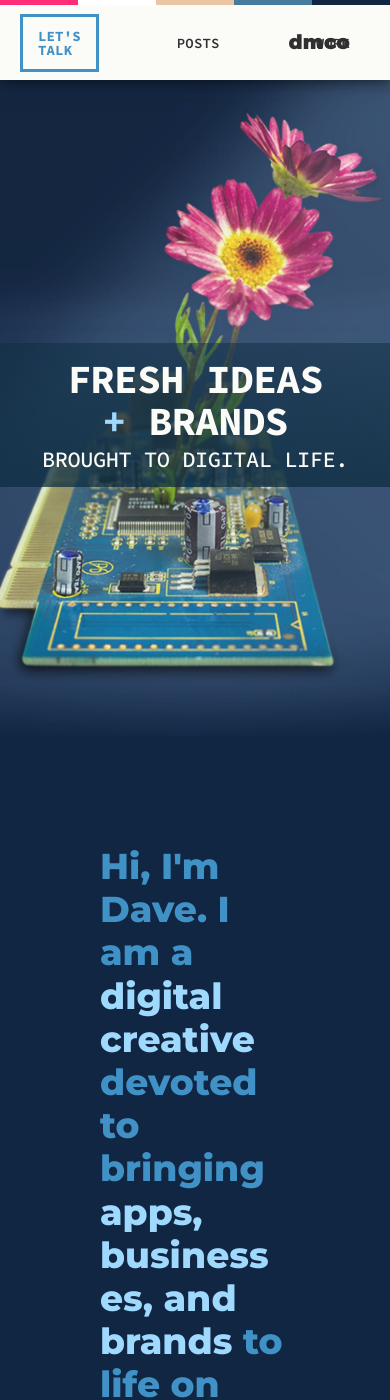
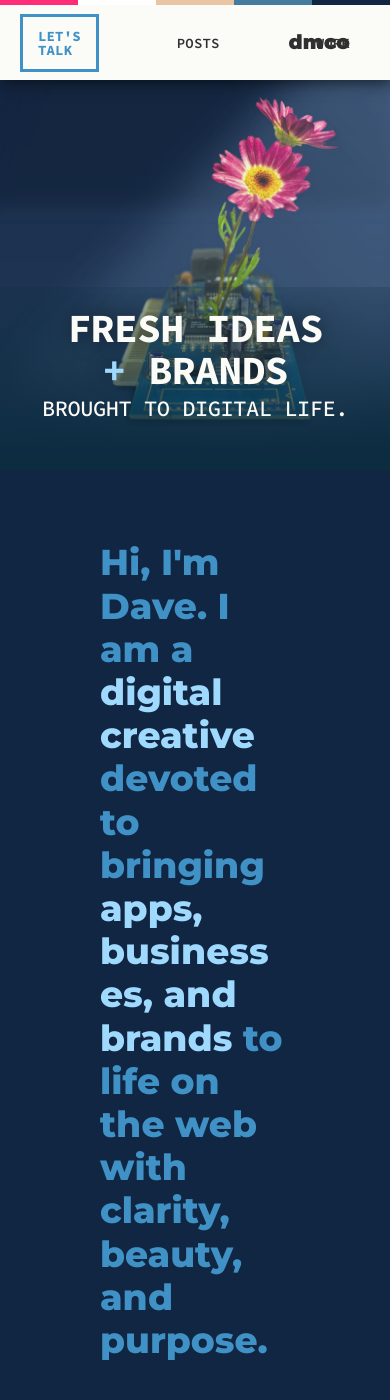
Before and after one commit to middletond/dmco, a Jekyll site: the page built from index.html, in a window 390 px wide and 1400 px high. Built offline with Jekyll 4.4.1, drawn with Linux system fonts in a browser that asks for light colours.

Commit message:
Refine hero mobile styles

```diff
--- a/_sass/_hero.scss
+++ b/_sass/_hero.scss
@@ -1,6 +1,6 @@
 .hero {
 	margin: 0;
-	min-height: 700px;
+	// min-height: 700px;
 	overflow: hidden;
 	position: relative;
 	// size of .hero-image dictates .hero height
@@ -11,19 +11,19 @@
 		z-index: 0;
     top: 0px;
     right: 0px;
-		@include below($break-large) {
-			right: -80px;
+		min-width: 1200px;
+		max-width: 1600px;
+		@include below($break-large) { right: -80px;}
+		@include below($break-small) {
+			min-width: 700px;
+			right: 0px;
 		}
-    min-width: 1200px;
-		max-width: 1600px;
+		@include below($break-tiny) { right: 0px;}
     img { width: 100%; }
 	}
 	.hero-text {
 		@include flex_display();
 		@include flex_align_items(center);
-		@include below($break-small) {
-			// @include flex_align_items(flex-end);
-		}
 		position: absolute;
 		top: 0px;
 		width: 100%;
@@ -31,42 +31,52 @@
 		z-index: 1;
 		.heading-block {
 			border: none;
-			margin-top: 0px;
+			margin: 0px;
 			box-sizing: border-box;
 			padding: 15px 20px 15px 100px;
 			@include below($break-large) { padding-left: 50px; }
 			@include below($break-medium) {
 				margin-top: 40px;
-				background: linear-gradient(180deg, hsla(203,68,15,0.5) 0%,
-																					  hsla(203,68,15,0.75) 100%);
+				background: linear-gradient(180deg, hsla(203,68,15,0.2) 0%,
+																					  hsla(203,68,15,1) 100%);
 			}
 			@include below($break-small) {
 				width: 100%;
-				padding: 15px 0px;
+				margin-top: 210px;
+				padding: 20px 0px 50px 0px;
 			}
+			// @include below($break-tiny) {
+			// 	margin-top: 140px;
+			// 	padding: 40px 0px;
+			// }
 			h1 {
 				color: $cream;
 				font-size: 45px;
-				@include below($break-large) { font-size: 40px; }
 				font-weight: 700;
 				letter-spacing: -0.02em;
 				line-height: 1.05em;
 				.plus-sign { color: $cornflower; }
+				@include below($break-large) { font-size: 40px; }
 				@include below($break-medium) {
 					text-align: right;
 					.mobile-break { display: block; }
 				}
-				@include below($break-small) { text-align: center }
+				@include below($break-small) {
+				  text-align: center;
+					text-shadow: 0px 0px 20px rgba(0,0,0,0.5);
+				}
+				@include below($break-tiny) { font-size: 35px; }
 			}
 			h3 {
 				border: none;
 				padding-top: 5px;
 				font-size: 25px;
-				@include below($break-large) { font-size: 22px; }
-				@include below($break-small) { text-align: center }
 				letter-spacing: -0.02em;
 				font-weight: 500;
 				margin-left: 0px !important; // negate base section H3 rules
+				@include below($break-large) { font-size: 22px; }
+				@include below($break-small) { text-align: center }
+				@include below($break-tiny) { font-size: 20px; }
 			}
 			.meta {
 				font-size: 18px;
```
